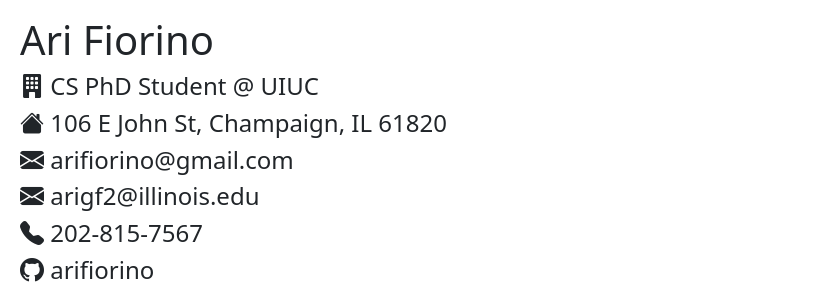
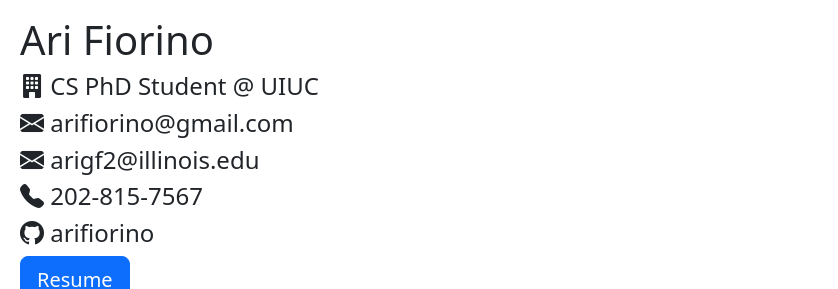
Before and after one commit to arifiorino/arifiorino.github.io, a plain HTML site: page index.html in a window 1280 px wide. Shown: the top 289 px of the page, 442-1280 px from the left. Drawn offline with nearby package versions, Linux system fonts and the light colour scheme.

Commit message:
New image

```diff
--- a/index.html
+++ b/index.html
@@ -19,7 +19,7 @@
         <div class="col mb-3">
           <h1>Ari Fiorino</h1>
           <h4><i class="bi bi-building-fill"></i> CS PhD Student @ UIUC</h4>
-          <h4><i class="bi bi-house-fill"></i> 106 E John St, Champaign, IL 61820</h4>
+          <!--<h4><i class="bi bi-house-fill"></i> 106 E John St, Champaign, IL 61820</h4>-->
           <h4>
             <a href="mailto:arifiorino@gmail.com" class="link-dark link-underline-opacity-0">
               <i class="bi bi-envelope-fill"></i>
```
Also changed, not shown: 2 other files.
